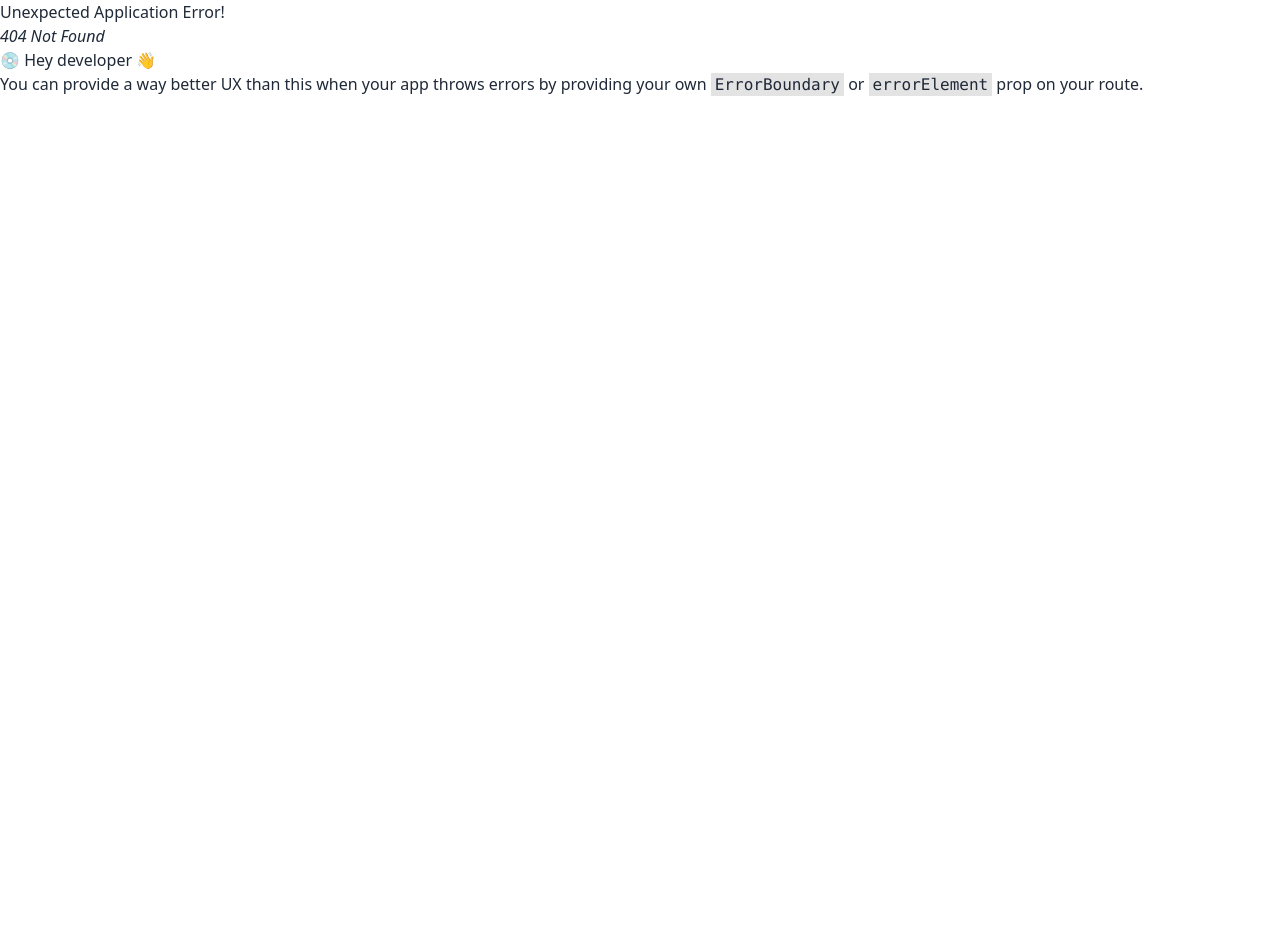
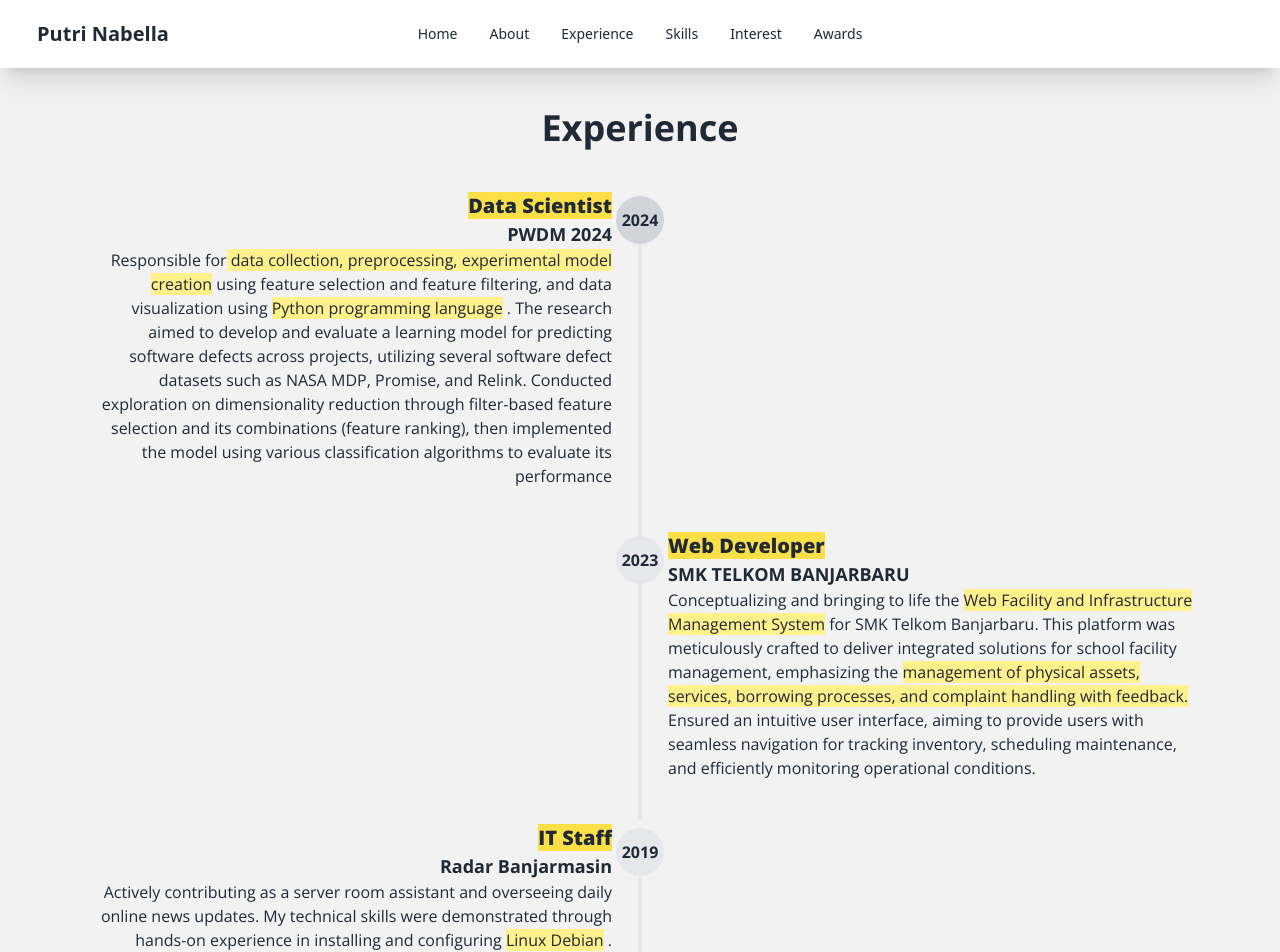
Before and after one commit to putrinabella/react-portfolio, a React (Vite) app: page /experience in a window 1280 px wide. Before the commit this address had no page. Shown: the top 952 px of the page. Before the commit the page ends 800 px from the top, so only its background shows below. Built offline with nearby package versions, Linux system fonts and the light colour scheme.

Commit message:
feat: add experience page

```diff
--- /dev/null
+++ b/src/pages/ExperiencePage.jsx
@@ -0,0 +1,91 @@
+const ExperiencePage = () => {
+  return (
+    <div className="flex flex-col min-h-screen font-opensans bg-base-200">
+      <h1 className="text-4xl font-bold text-center mt-10">Experience</h1>
+      <ul className="timeline timeline-snap-icon max-md:timeline-compact timeline-vertical mx-20 my-10">
+        <li>
+          <div className="timeline-middle flex items-center justify-center">
+            <div className="rounded-full bg-gray-300 text-gray-800 h-12 w-12 flex items-center justify-center font-bold">
+              2024
+            </div>
+          </div>
+          <div className="timeline-start mb-10 md:text-end">
+            <span className="text-xl font-black bg-yellow-300">
+              Data Scientist
+            </span>
+            <div className="text-lg font-bold">PWDM 2024</div>
+            Responsible for
+            <span className="bg-yellow-200">
+              {" "}
+              data collection, preprocessing, experimental model creation
+            </span>{" "}
+            using feature selection and feature filtering, and data
+            visualization using{" "}
+            <span className="bg-yellow-200">
+              {" "}
+              Python programming language
+            </span>{" "}
+            . The research aimed to develop and evaluate a learning model for
+            predicting software defects across projects, utilizing several
+            software defect datasets such as NASA MDP, Promise, and Relink.
+            Conducted exploration on dimensionality reduction through
+            filter-based feature selection and its combinations (feature
+            ranking), then implemented the model using various classification
+            algorithms to evaluate its performance
+          </div>
+          <hr />
+        </li>
+        <li>
+          <hr />
+          <div className="timeline-middle">
+            <div className="rounded-full bg-gray-200 text-gray-800 h-12 w-12 flex items-center justify-center font-bold">
+              2023
+            </div>
+          </div>
+          <div className="timeline-end mb-10">
+            <span className="text-xl font-black bg-yellow-300">
+              Web Developer
+            </span>
+            <div className="text-lg font-bold">SMK TELKOM BANJARBARU</div>
+            Conceptualizing and bringing to life the{" "}
+            <span className="bg-yellow-200">
+              Web Facility and Infrastructure Management System
+            </span>{" "}
+            for SMK Telkom Banjarbaru. This platform was meticulously crafted to
+            deliver integrated solutions for school facility management,
+            emphasizing the{" "}
+            <span className="bg-yellow-200">
+              management of physical assets, services, borrowing processes, and
+              complaint handling with feedback.
+            </span>{" "}
+            Ensured an intuitive user interface, aiming to provide users with
+            seamless navigation for tracking inventory, scheduling maintenance,
+            and efficiently monitoring operational conditions.
+          </div>
+          <hr />
+        </li>
+        <li>
+          <div className="timeline-middle flex items-center justify-center">
+            <div className="rounded-full bg-gray-200 text-gray-800 h-12 w-12 flex items-center justify-center font-bold">
+              2019
+            </div>
+          </div>
+          <div className="timeline-start mb-10 md:text-end">
+            <span className="text-xl font-black bg-yellow-300">IT Staff</span>
+            <div className="text-lg font-bold">Radar Banjarmasin</div>
+            Actively contributing as a server room assistant and overseeing
+            daily online news updates. My technical skills were demonstrated
+            through hands-on experience in installing and configuring{" "}
+            <span className="bg-yellow-200"> Linux Debian</span> . Additionally,
+            I showcased proficiency in network infrastructure by successfully
+            building networks using the{" "}
+            <span className="bg-yellow-200"> Microtic system.</span>{" "}
+          </div>
+          <hr />
+        </li>
+      </ul>
+    </div>
+  );
+};
+
+export default ExperiencePage;
--- a/src/route/router.jsx
+++ b/src/route/router.jsx
@@ -3,6 +3,7 @@ import { createBrowserRouter } from "react-router-dom";
 import HomePage from "../pages/HomePage";
 import MainLayout from "../layout/MainLayout";
 import AboutPage from "../pages/AboutPage";
+import ExperiencePage from "../pages/ExperiencePage";
 
 const router = createBrowserRouter([
   {
@@ -17,6 +18,10 @@ const router = createBrowserRouter([
         path: "about",
         element: <AboutPage />,
       },
+      {
+        path: "experience",
+        element: <ExperiencePage />,
+      },
     ],
   },
 ]);
```
